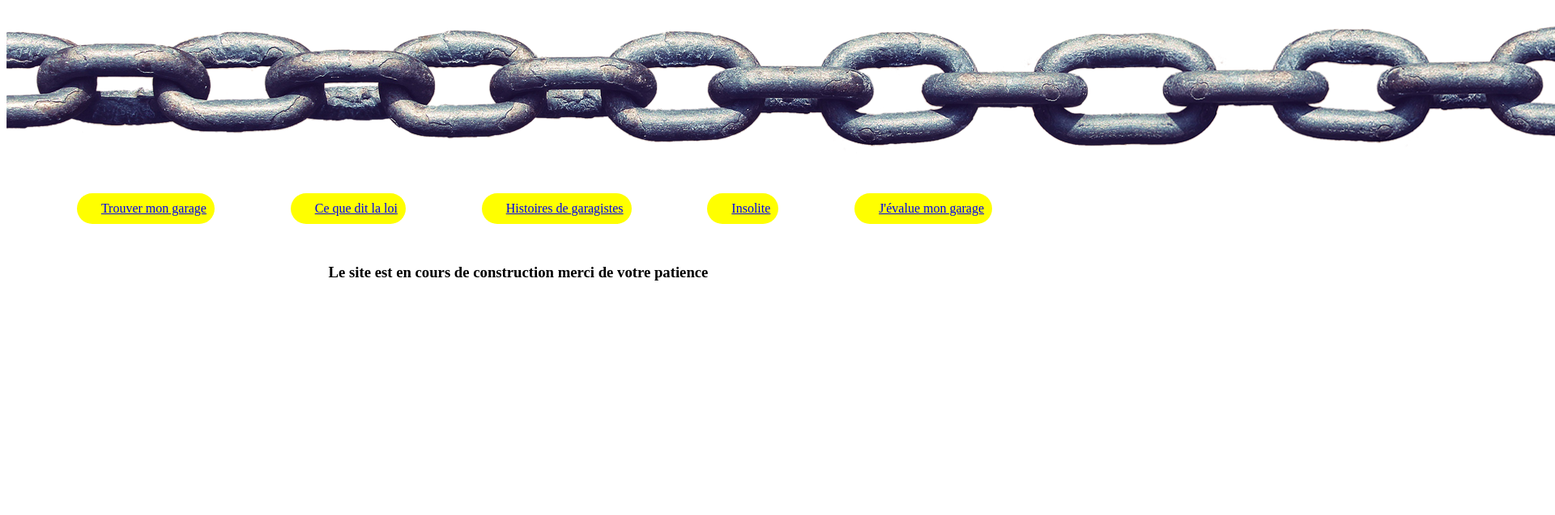
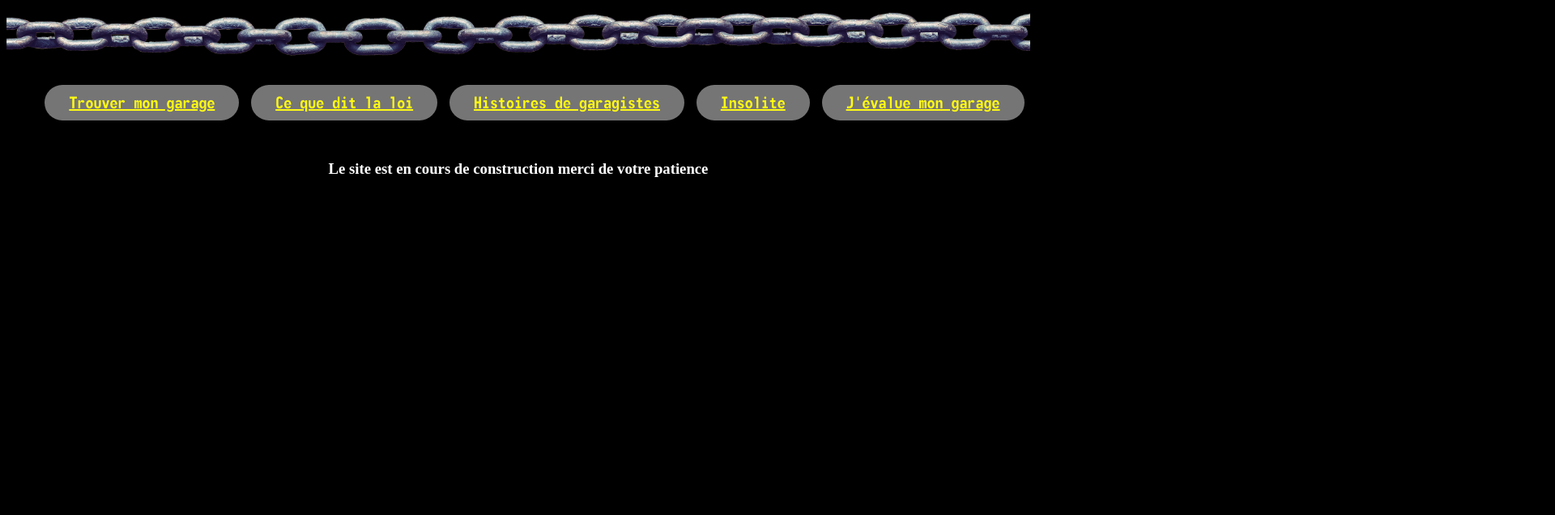
Before and after one commit to Micolomike/GARADVISOR, a plain HTML site: page index.html in a window 1280 px wide. Shown: the part 163-800 px from the top of the page at 81% size, 1920 px wide, since content can reach past the window. Drawn offline with Linux system fonts and the light colour scheme; a script that the page names is missing.

Commit message:
Add files via upload

```diff
--- a/style.css
+++ b/style.css
@@ -1,22 +1,31 @@
 @font-face {
-    font-family:"blowbrush" ;
-    src: url(blowbrush/blowbrush.otf);
+    font-family:"monofonto" ;
+    src: url(polices/monofonto/monofonto.otf);
+
 }
 
+.chaine {
+    width: 100%;
+}
+
+body {
+    background-color: black;
+}
 
 .nav-link {
-    padding-left: 20px;
+    font-size: 20px;
+    font-family: monofonto;
+    color: #FFFA14;
 }
 
 .nav-item:hover {
-    background: #757575;
+    background: #52789E;
     color: white;
 }
 
 .banniere {
     width: 100%;
     position: center;
-
 }
 
 .navbar-nav {
@@ -27,19 +36,18 @@
 .nav-item {
     display: flex;
     border-radius: 30px;
-    padding: 10px 10px 10px 10px;
-    background: yellow;
+    padding: 10px 30px 10px 30px;
+    background: #757575;
     color: black;
 }
 
 .TKT{
-
     overflow: hidden;
     position: relative;
 }
 .TKT h3
 {
-    color: black;
+    color: white;
     width: 50%;
     height: 100%;
     margin: 0;
```
